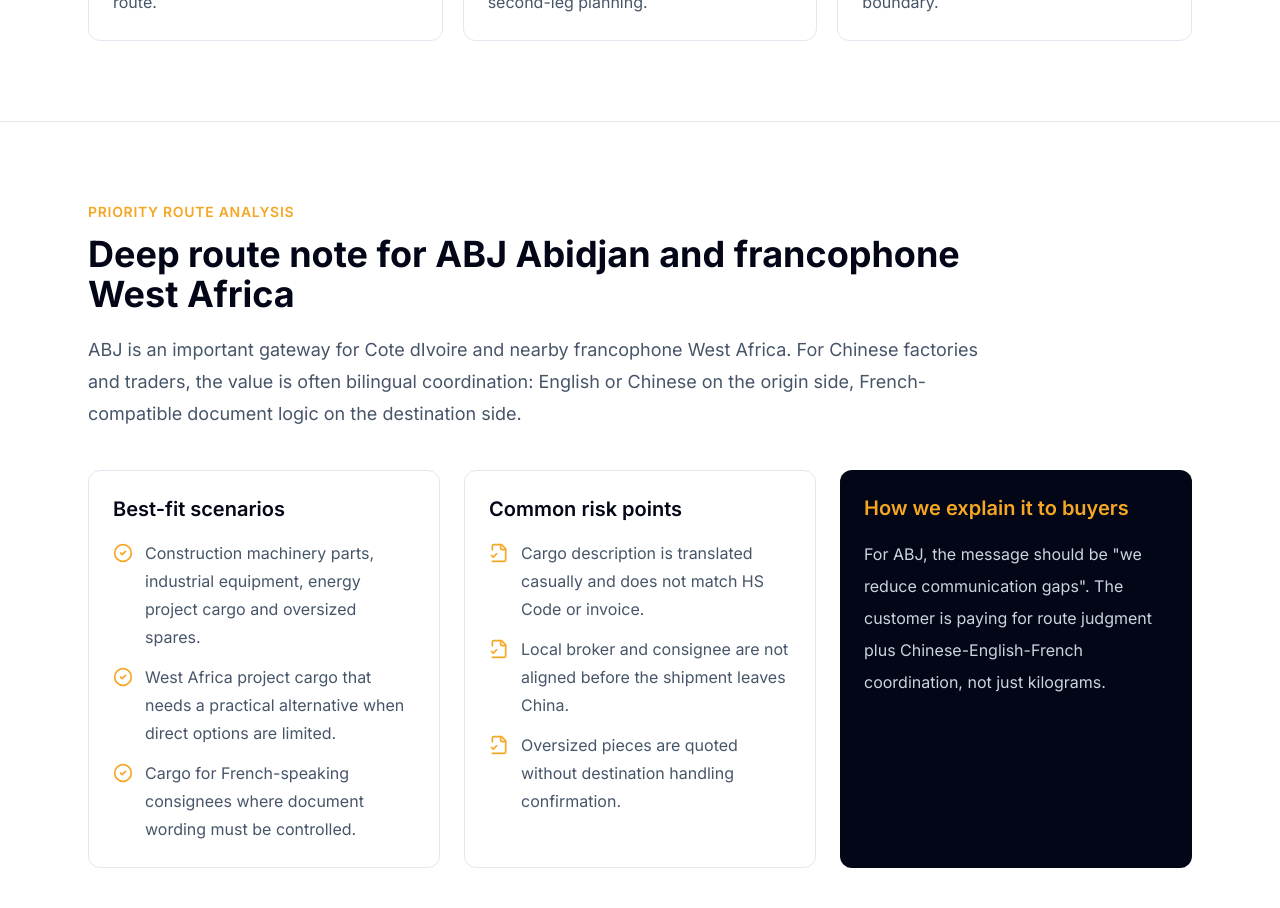
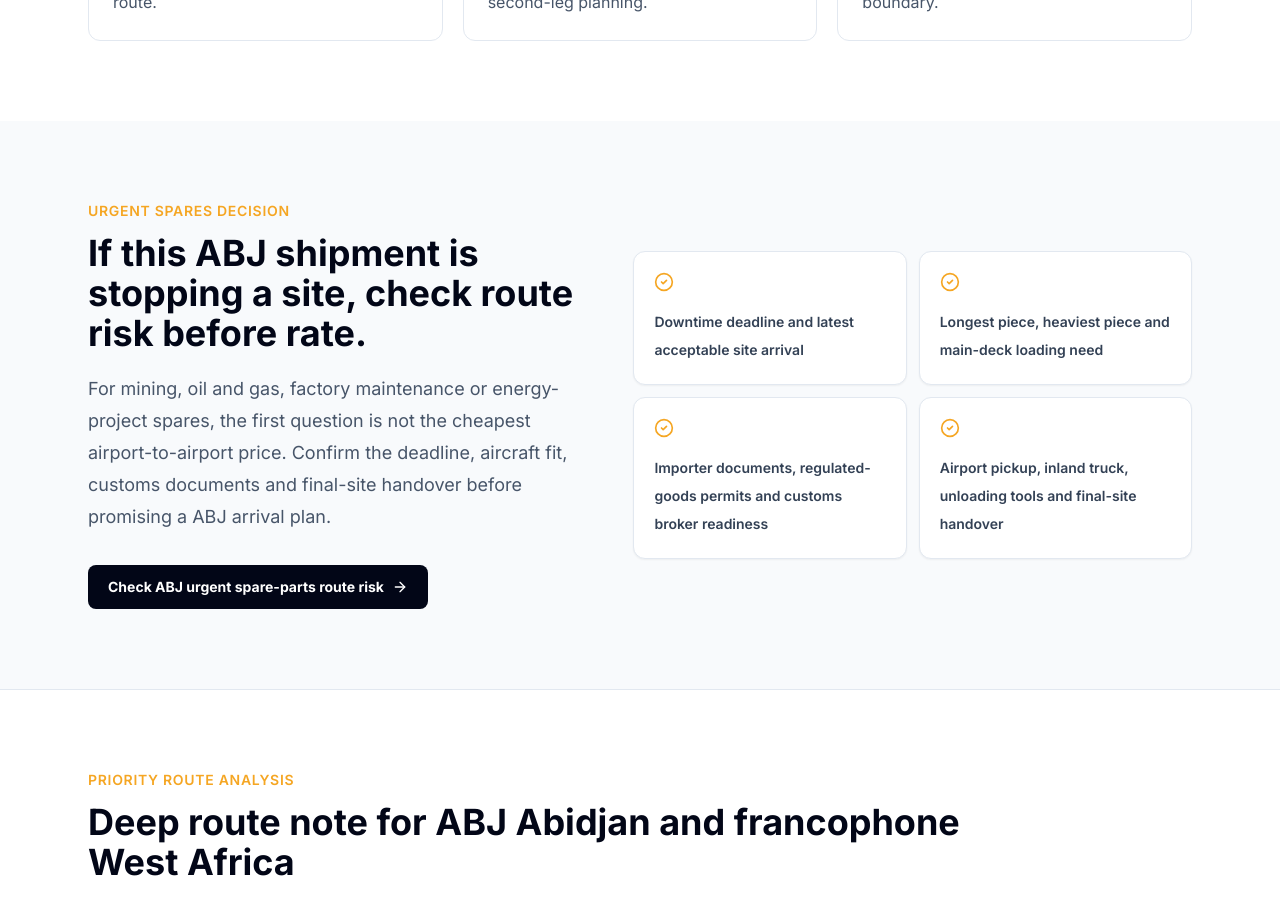
Before and after one commit to aiwebJones/aircargo-personal-brand, a Next.js app: page /africa-air-freight/abj/ in a window 1280 px wide. Shown: the part 2040-2948 px from the top of the page. Built offline with nearby package versions, Linux system fonts and the light colour scheme.

Commit message:
Add urgent spares route links

```diff
--- a/app/africa-air-freight/[slug]/page.tsx
+++ b/app/africa-air-freight/[slug]/page.tsx
@@ -493,6 +493,13 @@ const routeSteps = [
   },
 ]
 
+const urgentSparePartChecks = [
+  'Downtime deadline and latest acceptable site arrival',
+  'Longest piece, heaviest piece and main-deck loading need',
+  'Importer documents, regulated-goods permits and customs broker readiness',
+  'Airport pickup, inland truck, unloading tools and final-site handover',
+]
+
 const deepDives: Partial<Record<Slug, DeepDive>> = {
   jnb: {
     heading: 'Deep route note for JNB Johannesburg oversized cargo',
@@ -804,6 +811,37 @@ export default function AfricaDestinationPage({ params }: { params: { slug: stri
         </div>
       </section>
 
+      <section className="bg-slate-50 py-20">
+        <div className="mx-auto grid max-w-6xl gap-10 px-6 lg:grid-cols-[0.95fr_1.05fr] lg:items-center">
+          <div>
+            <p className="mb-3 text-sm font-semibold uppercase tracking-wider text-amberGold">Urgent spares decision</p>
+            <h2 className="text-3xl font-bold md:text-4xl">
+              If this {item.code} shipment is stopping a site, check route risk before rate.
+            </h2>
+            <p className="mt-5 text-lg leading-8 text-slate-600">
+              For mining, oil and gas, factory maintenance or energy-project spares, the first question is not the cheapest
+              airport-to-airport price. Confirm the deadline, aircraft fit, customs documents and final-site handover before
+              promising a {item.code} arrival plan.
+            </p>
+            <a
+              href="/tools/africa-urgent-spare-parts-route-risk-checklist/"
+              className="mt-8 inline-flex items-center gap-2 rounded-lg bg-slate-950 px-5 py-3 text-sm font-bold text-white transition hover:bg-amberGold hover:text-slate-950"
+            >
+              Check {item.code} urgent spare-parts route risk
+              <ArrowRight className="h-4 w-4" />
+            </a>
+          </div>
+          <div className="grid gap-3 sm:grid-cols-2">
+            {urgentSparePartChecks.map((check) => (
+              <div key={check} className="rounded-xl border border-slate-200 bg-white p-5 shadow-sm">
+                <CheckCircle2 className="mb-4 h-5 w-5 text-amberGold" />
+                <p className="text-sm font-semibold leading-7 text-slate-700">{check}</p>
+              </div>
+            ))}
+          </div>
+        </div>
+      </section>
+
       {deepDive && (
         <section className="border-y border-slate-200 bg-white py-20">
           <div className="mx-auto max-w-6xl px-6">
```
Also changed, not shown: 1 other file (tests, documents, lock files or other folders).
